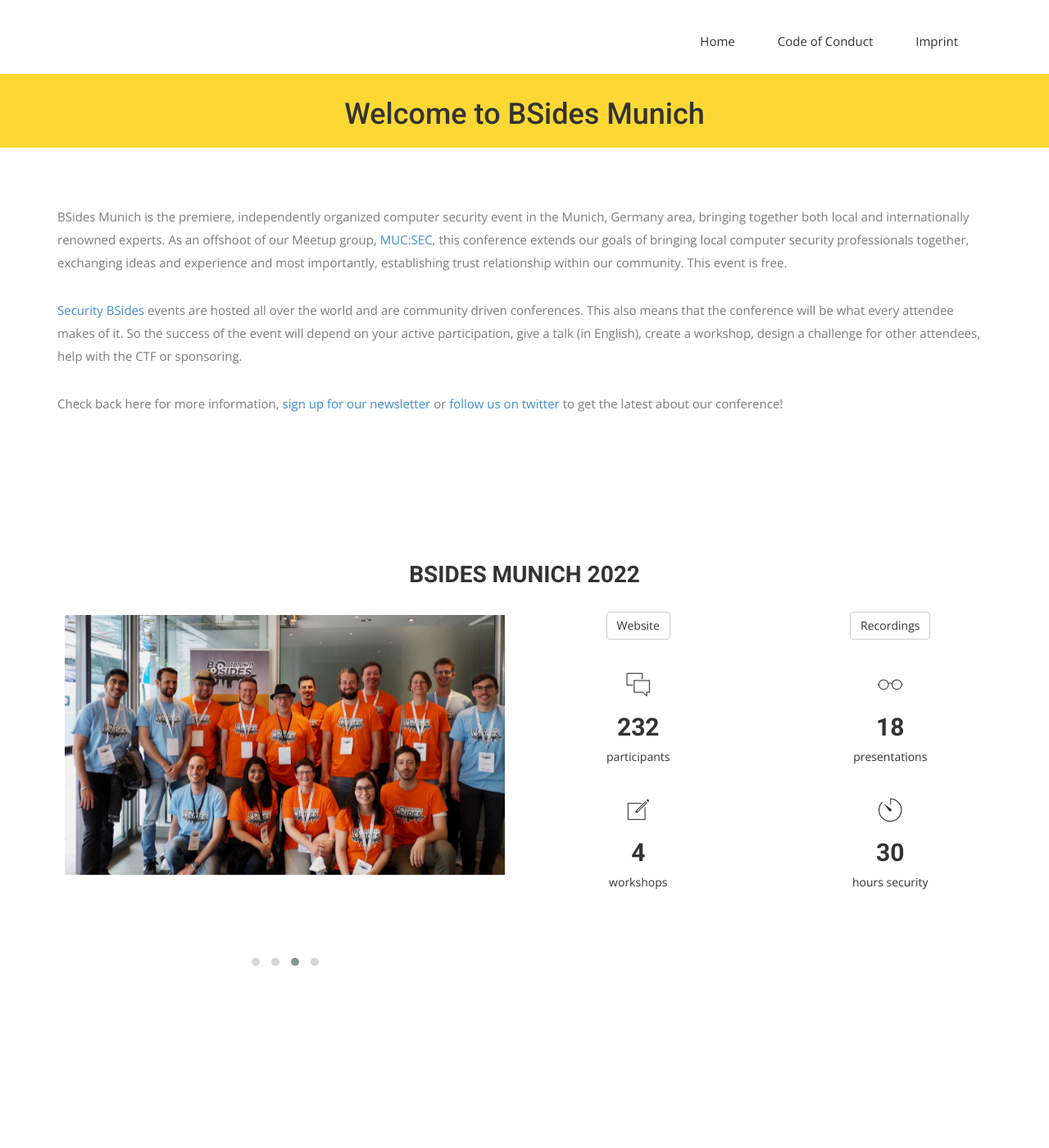
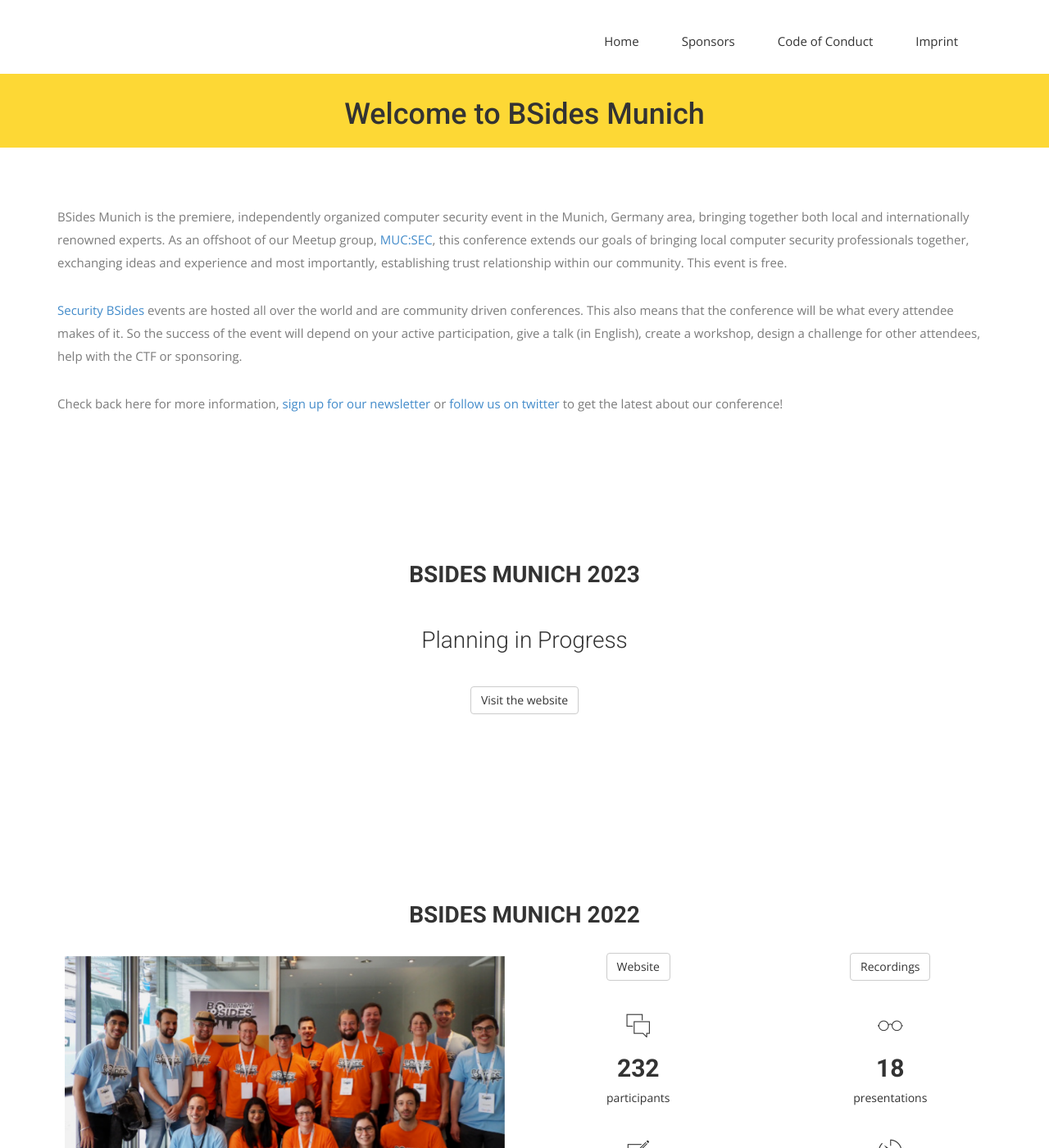
Before and after one commit to BSidesMUC/www, a Jekyll site: the page built from index.md, in a window 1280 px wide and 1400 px high. Shown: the whole window at 82% size. Built offline with Jekyll 4.4.1, drawn with Linux system fonts in a browser that asks for light colours; some web fonts are replaced.

Commit message:
Added info for 2023

```diff
--- a/_config.yml
+++ b/_config.yml
@@ -72,6 +72,10 @@
     contickets_uri:
     contickets_state:
   archive:
+    a2023:
+      title: "BSides Munich 2023"
+      description: "Planning in Progress"
+      website_uri: "https://2023.bsidesmunich.org/"
     a2022:
       title: "BSides Munich 2022"
       participants: 232
--- a/_data/navigation.yml
+++ b/_data/navigation.yml
@@ -1,5 +1,7 @@
 - title: Home
   url: /
+- title: Sponsors
+  url: https://2023.bsidesmunich.org/sponsors/
 - title: Code of Conduct
   url: /codeofconduct
 - title: Imprint
--- a/index.md
+++ b/index.md
@@ -15,6 +15,8 @@
 
 Check back here for more information, [sign up for our newsletter]({{ site.conference.newsletter }}) or [follow us on twitter]({{ site.conference.twitter }}) to get the latest about our conference!
 
+{% include current_conference.html year=site.conference.archive.a2023 %}
+
 {% include testimonial_row.html year=site.conference.archive.a2022 %}
 
 {% include testimonial_row.html year=site.conference.archive.a2021 %}
```
